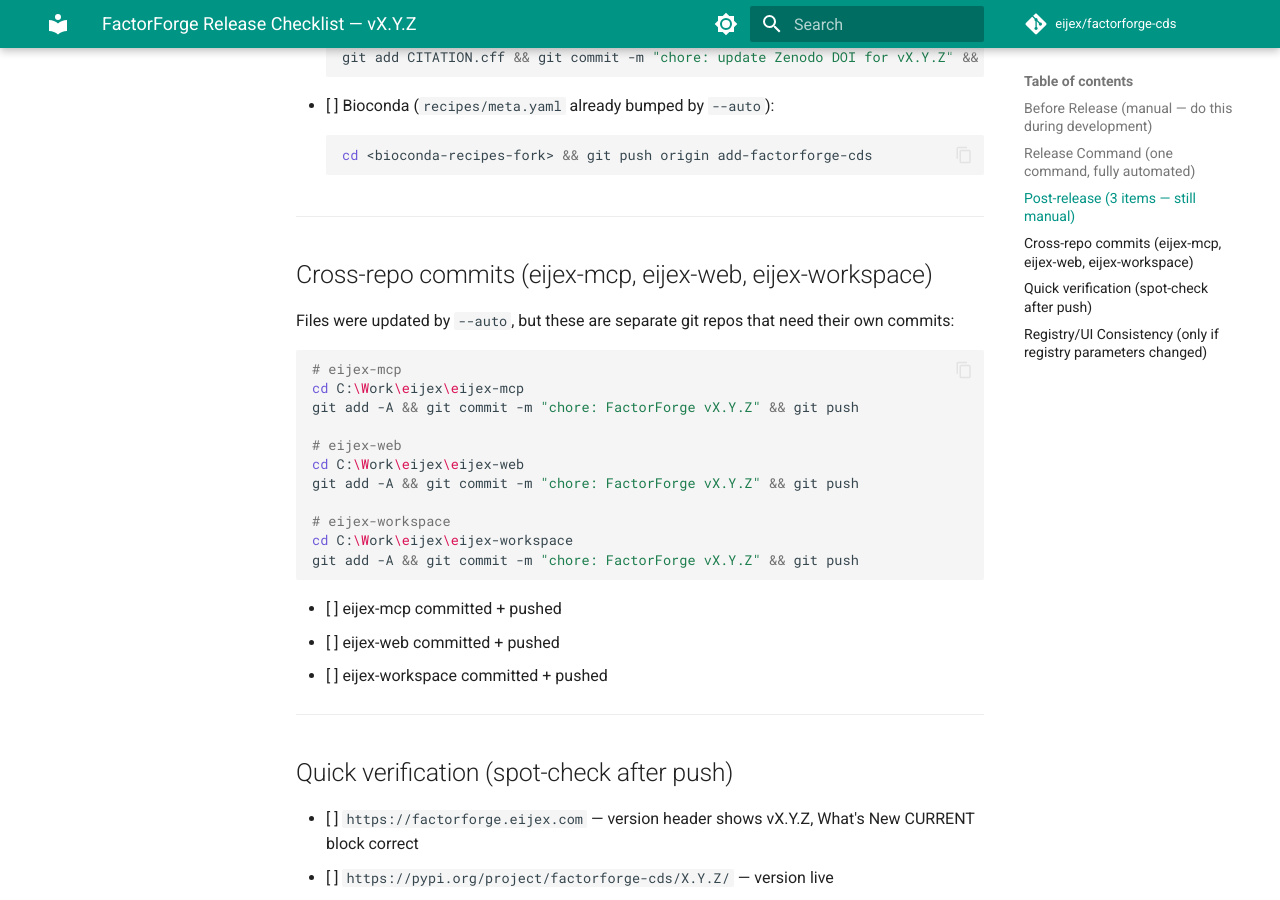
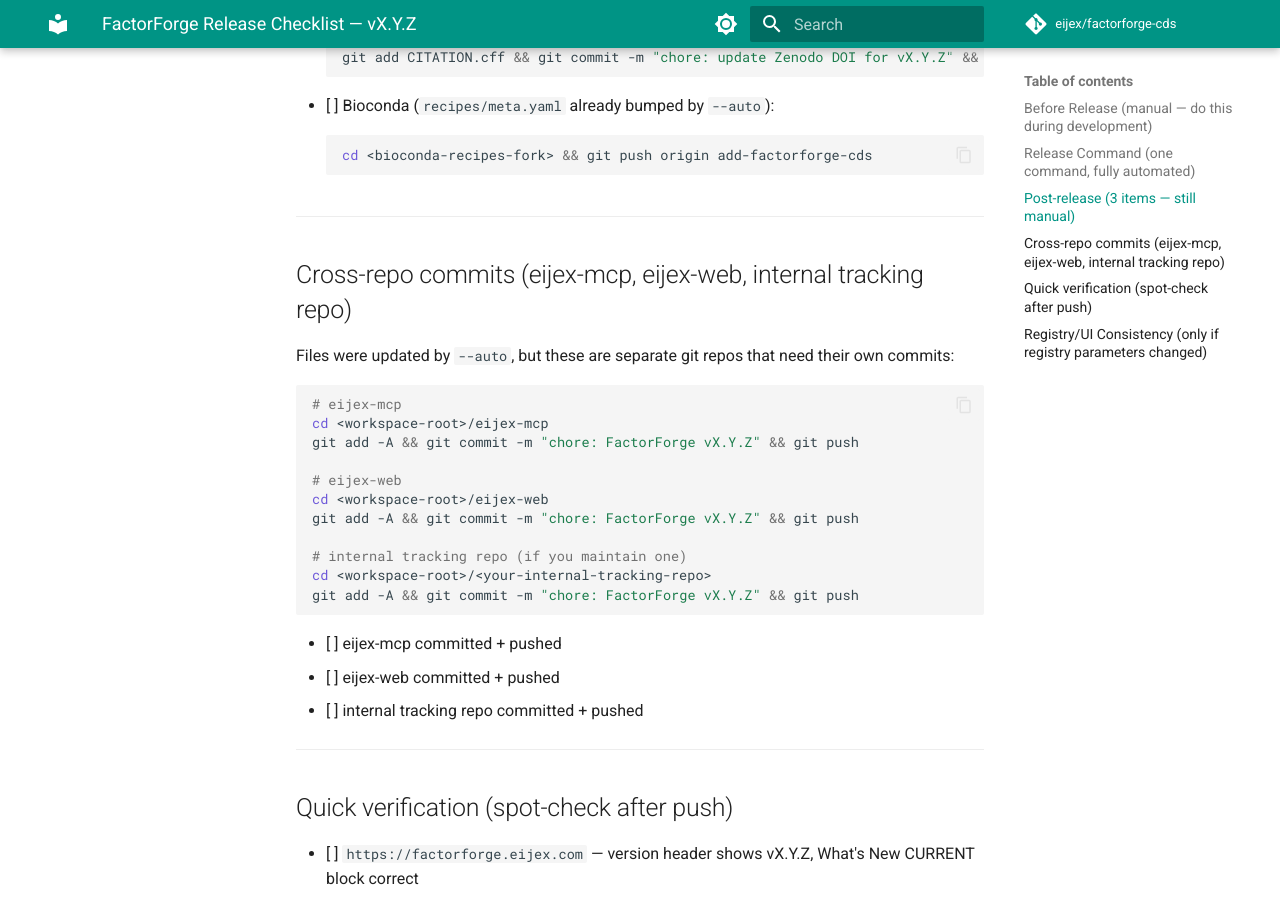
Before and after one commit to eijex/factorforge-cds, an MkDocs documentation site: the page built from docs/release-checklist-template.md, in a window 1280 px wide and 900 px high, scrolled down 1729 px. Built offline with MkDocs 1.6.1 and Material for MkDocs 9.7.7, drawn with Linux system fonts in a browser that asks for light colours; comment, search, counter and statistics services are not loaded; some of the changed text lies outside the part shown.

Commit message:
docs: redact maintainer-local paths from release checklist (Job 134)
docs/release-checklist-template.md is public and published to GitHub
Pages, but contained the maintainer's local Windows paths
(C:\Users\..., C:\Work\eijex\...) and the internal tracking repo name.
Found via audit_public_surface.py --live --external during Job 133
closeout. Replace with generic placeholders; audit re-run confirms
zero internal_reference findings for this file.

````diff
--- a/docs/release-checklist-template.md
+++ b/docs/release-checklist-template.md
@@ -20,10 +20,10 @@
 
 ```bash
 python scripts/release.py X.Y.Z --auto \
-  --audit-script "C:\Users\munky\.codex\skills\factorforge-public-surface-audit\scripts\audit_public_surface.py" \
-  --workspace C:\Work\eijex\eijex-workspace \
-  --mcp C:\Work\eijex\eijex-mcp \
-  --web C:\Work\eijex\eijex-web
+  --audit-script "<path-to-audit_public_surface.py>" \
+  --workspace <path-to-internal-tracking-repo> \
+  --mcp <workspace-root>/eijex-mcp \
+  --web <workspace-root>/eijex-web
 ```
 
 **`--auto` handles (in order):**
@@ -68,27 +68,27 @@
 
 ---
 
-## Cross-repo commits (eijex-mcp, eijex-web, eijex-workspace)
+## Cross-repo commits (eijex-mcp, eijex-web, internal tracking repo)
 
 Files were updated by `--auto`, but these are separate git repos that need their own commits:
 
 ```bash
 # eijex-mcp
-cd C:\Work\eijex\eijex-mcp
+cd <workspace-root>/eijex-mcp
 git add -A && git commit -m "chore: FactorForge vX.Y.Z" && git push
 
 # eijex-web
-cd C:\Work\eijex\eijex-web
+cd <workspace-root>/eijex-web
 git add -A && git commit -m "chore: FactorForge vX.Y.Z" && git push
 
-# eijex-workspace
-cd C:\Work\eijex\eijex-workspace
+# internal tracking repo (if you maintain one)
+cd <workspace-root>/<your-internal-tracking-repo>
 git add -A && git commit -m "chore: FactorForge vX.Y.Z" && git push
 ```
 
 - [ ] eijex-mcp committed + pushed
 - [ ] eijex-web committed + pushed
-- [ ] eijex-workspace committed + pushed
+- [ ] internal tracking repo committed + pushed
 
 ---
 
````
